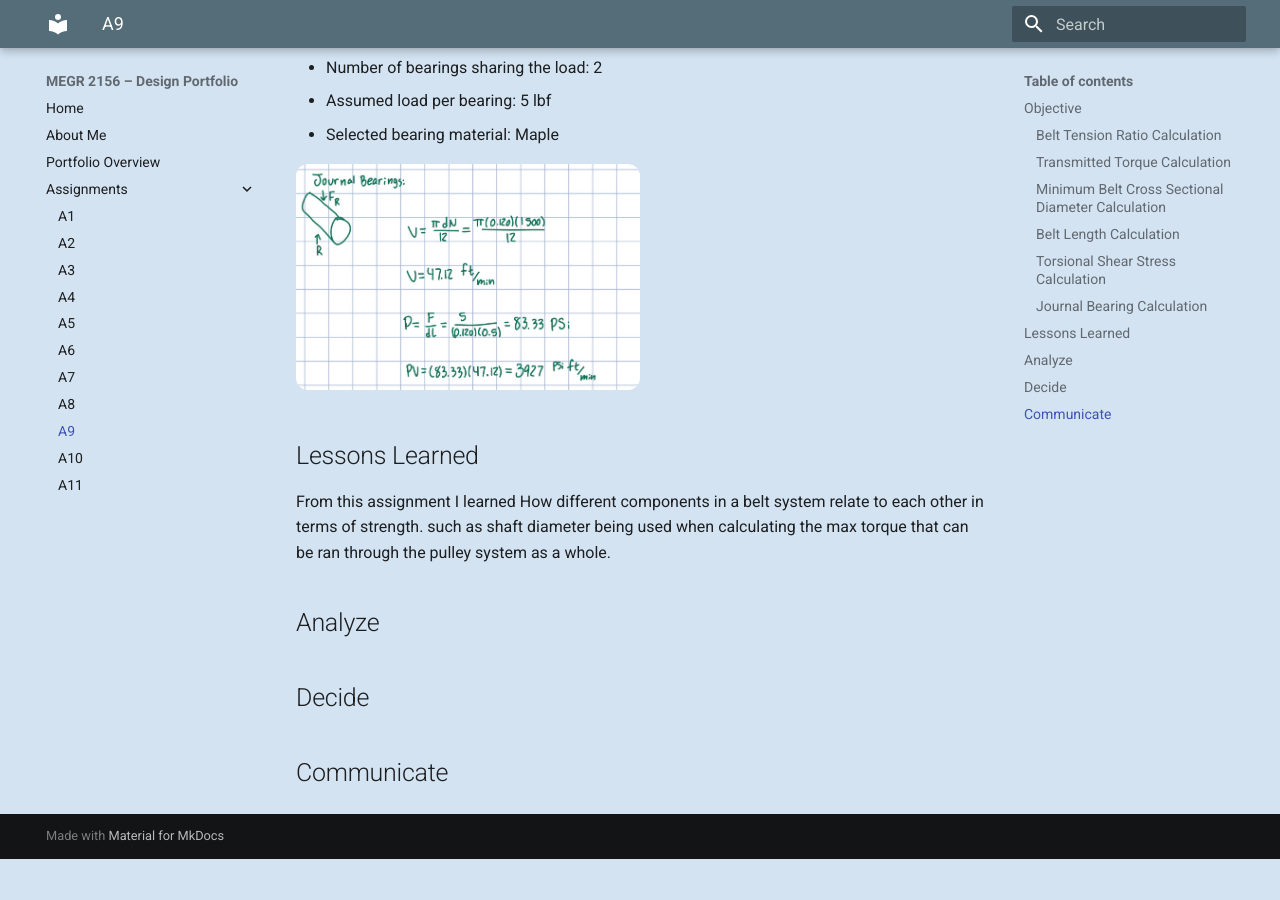
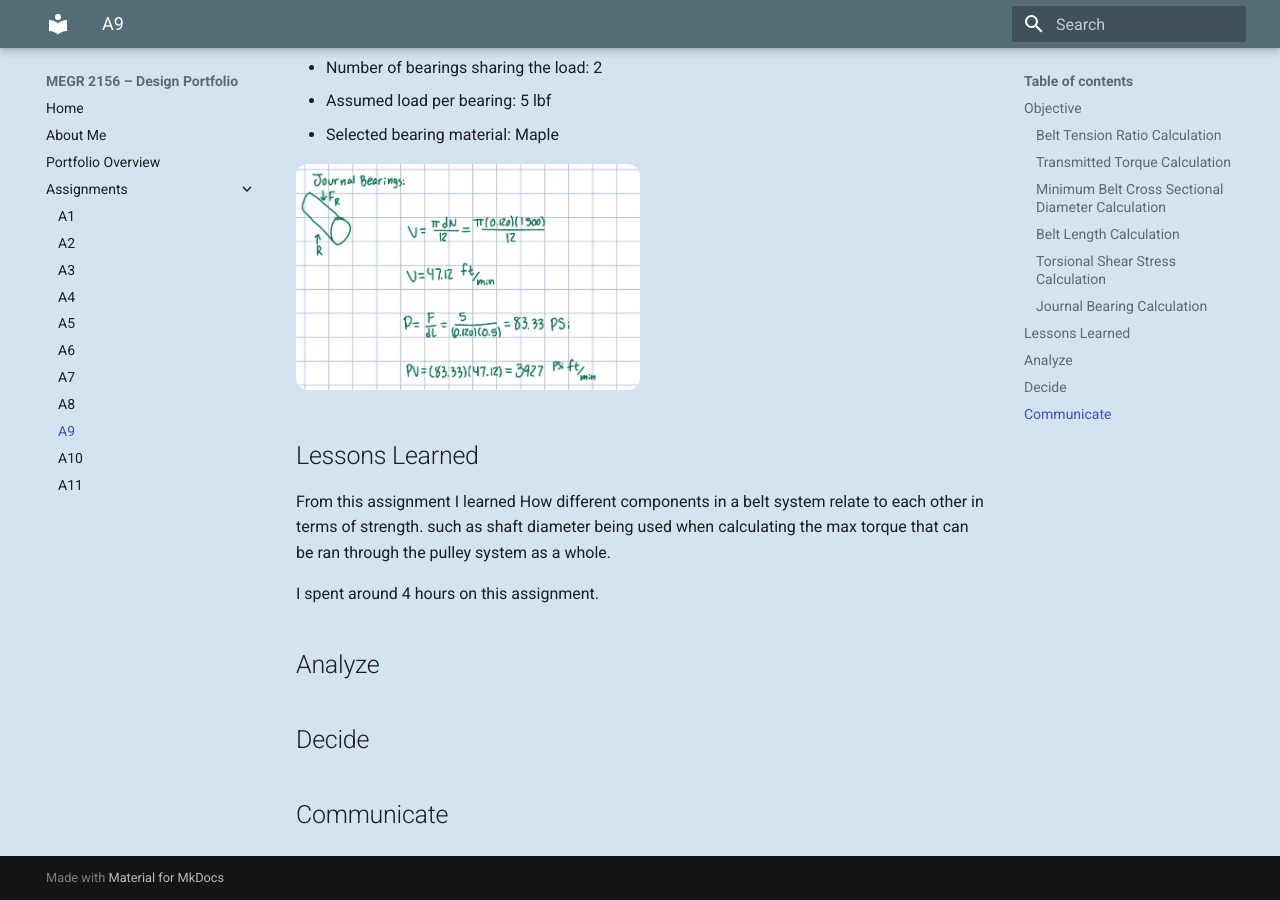
Before and after one commit to Noah-DiMenna/megr2156-portfolio, an MkDocs documentation site: the page built from docs/assignments/A09/index.md, in a window 1280 px wide and 900 px high, scrolled down 2375 px. Built offline with MkDocs 1.6.1 and Material for MkDocs 9.7.7, drawn with Linux system fonts in a browser that asks for light colours; before the commit the page ends 3234 px from its top, so only the background shows below that.

Commit message:
Document time spent on assignment in index.md
Added time spent on the assignment to the lessons learned section.

```diff
--- a/docs/assignments/A09/index.md
+++ b/docs/assignments/A09/index.md
@@ -58,6 +58,8 @@ Known:
 
 From this assignment I learned How different components in a belt system relate to each other in terms of strength. such as shaft diameter being used when calculating the max torque that can be ran through the pulley system as a whole.
 
+I spent around 4 hours on this assignment.
+
 
 
 
```
